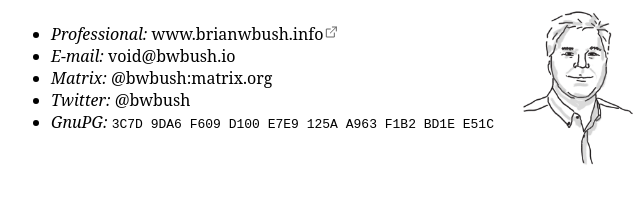
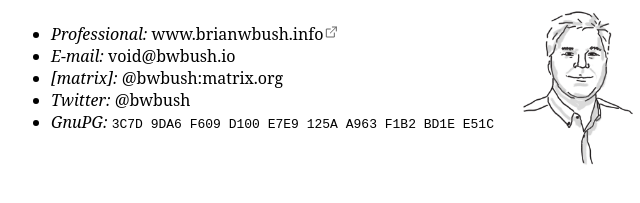
Before and after one commit to bwbush/www.bwbush.io, a plain HTML site: page index.html in a window 1280 px wide. Shown: the part 191-394 px from the top of the page, 0-640 px from the left. Drawn offline with Linux system fonts and the light colour scheme.

Commit message:
fixed matrix label

```diff
--- a/index.html
+++ b/index.html
@@ -32,7 +32,7 @@
                 <ul>
                   <li><i>Professional:</i> <a href="https://www.brianwbush.info/">www.brianwbush.info<svg width="1em" height="1em" viewBox="0 0 24 24"><g id="external_link" class="icon_svg-stroke" stroke="#666" stroke-width="1.5" fill="none" fill-rule="evenodd" stroke-linecap="round" stroke-linejoin="round"><polyline points="17 13.5 17 19.5 5 19.5 5 7.5 11 7.5"></polyline><path d="M14,4.5 L20,4.5 L20,10.5 M20,4.5 L11,13.5"></path></g></svg></a></li>
                   <li><i>E-mail:</i> <a href="mailto:void@bwbush.io" target="bricolage">void@bwbush.io</a></li>
-                  <li><i>Matrix:</i> <a href="https://matrix.to/#/@bwbush:matrix.org" target="bricolage">@bwbush:matrix.org</a></li>
+                  <li><i>[matrix]:</i> <a href="https://matrix.to/#/@bwbush:matrix.org" target="bricolage">@bwbush:matrix.org</a></li>
                   <li><i>Twitter:</i> <a href="https://twitter.com/bwbush" target="bricolage">@bwbush</a></li>
                   <li><i>GnuPG:</i> <a href="http://keys.gnupg.net/pks/lookup?search=void%40bwbush.io&amp;fingerprint=on" target="bricolage"><code>3C7D 9DA6 F609 D100 E7E9  125A A963 F1B2 BD1E E51C</code></a></li>
                 </ul>
```
